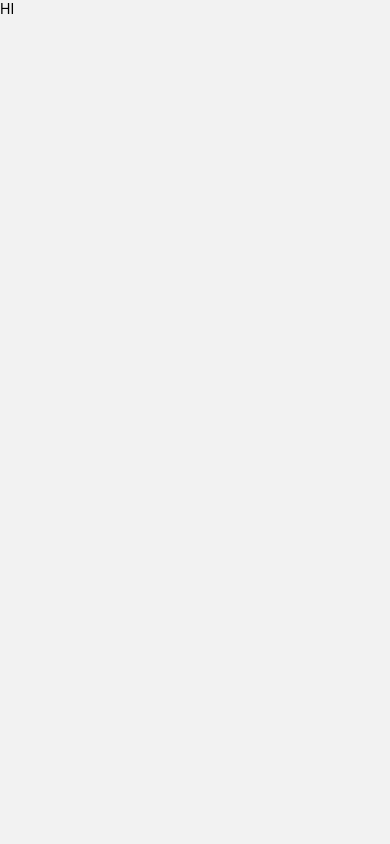
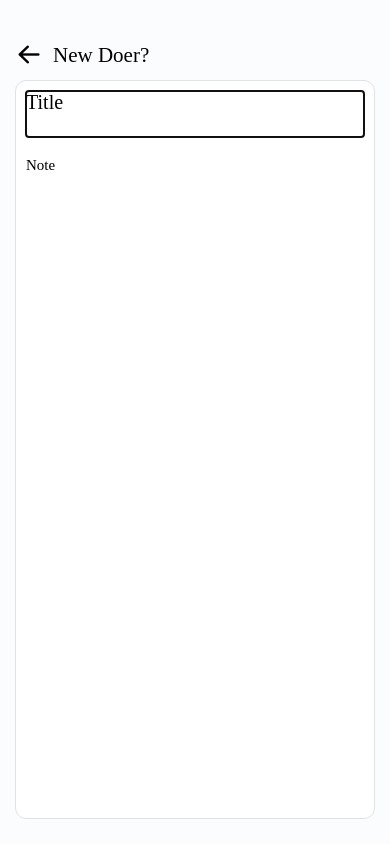
Before and after one commit to maddyyyyyyy6/Noto, a React Native app in the folder to-doer/: screen /DoerInput in a window 390 px wide. Built offline with nearby package versions, Linux system fonts and the light colour scheme.

Commit message:
Doer input

```diff
--- a/to-doer/screens/DoerInput.js
+++ b/to-doer/screens/DoerInput.js
@@ -1,9 +1,71 @@
 import { StyleSheet, Text, View } from "react-native";
-
-const DoerInput = () => {
+import { TextInput } from "react-native-gesture-handler";
+import { AntDesign } from "@expo/vector-icons";
+import { useState, useRef, useEffect } from "react";
+const DoerInput = ({ navigation }) => {
+    const [title, setTitle] = useState("");
+    const [note, setNote] = useState("");
+    const titleInputRef = useRef(null);
+    const handleBack = () => {
+        if (title) {
+            navigation.navigate("Home", {
+                doer: {
+                    title: title,
+                    note: note,
+                },
+            });
+        } else if (note) {
+            navigation.navigate("Home", {
+                doer: {
+                    note: note,
+                },
+            });
+        } else {
+            navigation.navigate("Home");
+        }
+    };
+    useEffect(() => {
+        // Focus on the title input when the component mounts
+        titleInputRef.current?.focus();
+    }, []);
     return (
-        <View style={StyleSheet.container}>
-            <Text>HI</Text>
+        <View style={styles.container}>
+            <View style={styles.InputContainer}>
+                {/* Header */}
+                <View style={styles.headerContainer}>
+                    <AntDesign
+                        name="arrowleft"
+                        size={28}
+                        color="black"
+                        style={{ marginRight: 10 }}
+                        onPress={() => handleBack()}
+                    />
+                    <Text style={styles.headerText}>New Doer?</Text>
+                </View>
+                {/* Input */}
+                <View style={styles.NewDoerContainer}>
+                    <TextInput
+                        ref={titleInputRef}
+                        style={styles.inputTitle}
+                        placeholder="Title"
+                        multiline={true}
+                        numberOfLines={2}
+                        textAlignVertical="top"
+                        maxLength={100}
+                        onChangeText={setTitle}
+                        value={title}
+                    ></TextInput>
+                    <TextInput
+                        style={styles.inputNote}
+                        placeholder="Note"
+                        multiline={true}
+                        numberOfLines={11}
+                        textAlignVertical="top"
+                        onChangeText={setNote}
+                        value={note}
+                    ></TextInput>
+                </View>
+            </View>
         </View>
     );
 };
@@ -12,8 +74,48 @@ const styles = StyleSheet.create({
     container: {
         flex: 1,
         backgroundColor: "#FBFCFD",
+        alignItems: "center",
+        justifyContent: "center",
+    },
+    InputContainer: {
+        flex: 1,
+        backgroundColor: "#FBFCFD",
         width: "100%",
         padding: 15,
         paddingTop: 30,
     },
+    headerContainer: {
+        width: "100%",
+        alignItems: "center",
+        justifyContent: "flex-start",
+        flexDirection: "row",
+        height: 50,
+    },
+    headerText: {
+        fontFamily: "Inter_500Medium",
+        fontSize: 21,
+    },
+    NewDoerContainer: {
+        flex: 1,
+        width: "100%",
+        borderWidth: 1,
+        backgroundColor: "#fff",
+        padding: 10,
+        borderRadius: 11,
+        borderWidth: 1,
+        borderColor: "#DFE3E6",
+        marginBottom: 10,
+    },
+    inputTitle: {
+        fontFamily: "Inter_400Regular",
+        fontSize: 20,
+        textAlign: "left",
+        alignItems: "flex-start",
+        alignContent: "flex-start",
+        marginBottom: 20,
+    },
+    inputNote: {
+        fontFamily: "Inter_400Regular",
+        fontSize: 15,
+    },
 });
```
